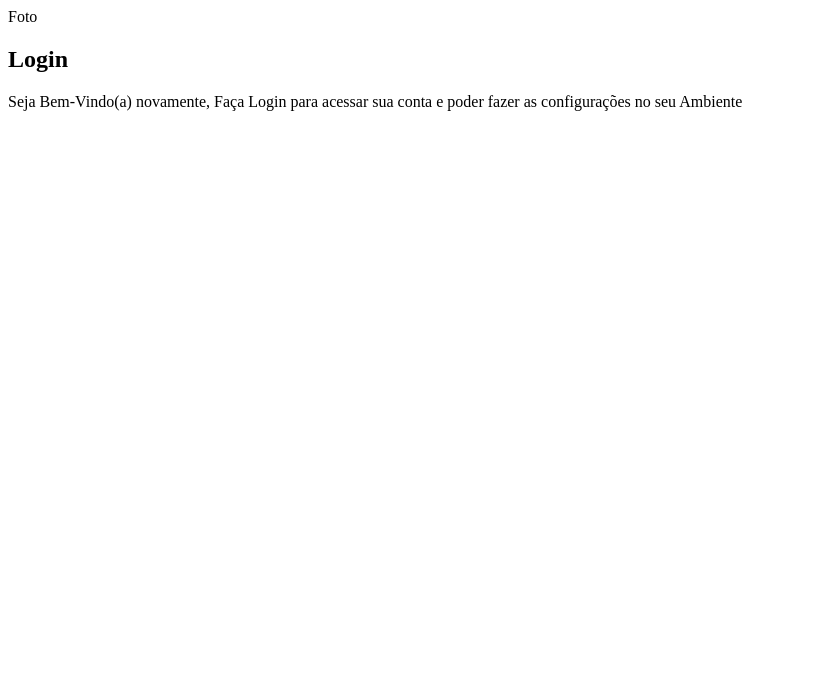
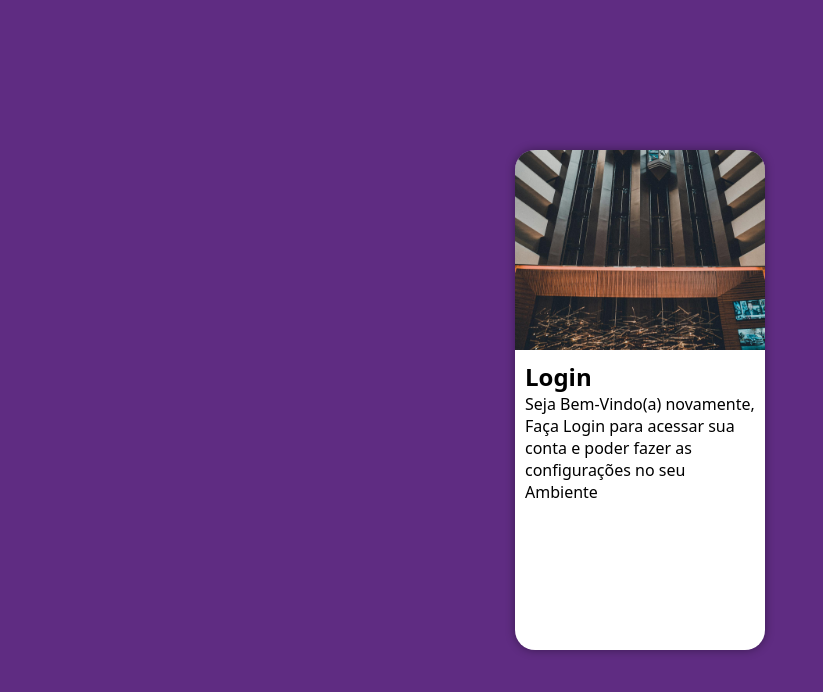
Before and after one commit to DevJulioRosa/Projeto-Login, a plain HTML site: page index.html in a window 1280 px wide. Shown: the whole page, without its empty margins (0-823 px from the left). Drawn offline with Linux system fonts and the light colour scheme.

Commit message:
Criação css

```diff
--- a/estilos/style.css
+++ b/estilos/style.css
@@ -6,3 +6,47 @@
     Verde: #49a09d
     Lilás: #5f2c82
 */
+
+*{
+    font-family: system-ui, -apple-system, BlinkMacSystemFont, 'Segoe UI', Roboto, Oxygen, Ubuntu, Cantarell, 'Open Sans', 'Helvetica Neue', sans-serif;
+    margin: 0px;
+    padding: 0px;
+    box-sizing: border-box;
+}
+
+body, html{
+    width: 100vw;
+    height: 100vh;
+    background-color: #5f2c82;
+}
+
+main{
+    position: relative;
+    width: 100vw;
+    height: 100vh;
+}
+
+section#login{
+    width: 250px;
+    height: 500px;
+    position: absolute;
+    top: 50%;
+    left: 50%;
+    transform: translate(-50%, -50%);
+    box-shadow: 0px 0px 10px rgba(0, 0, 0, 0.387);
+    border-radius: 20px;
+    background-color: white;
+    overflow: hidden;
+}
+
+section#login > div#imagem{
+    display: block;
+    height: 200px;
+    background: #5f2c82 url(../imagens/pexels-predio.jpg) left bottom no-repeat;
+    background-size: cover;
+}
+
+section#login > div#formulario{
+    display: block;
+    padding: 10px;
+}
--- a/index.html
+++ b/index.html
@@ -11,7 +11,7 @@
         <section id="login">
 
             <div id="imagem">
-                Foto
+                <!-- Adicionado a Imagem -->
             </div>
             <div id="formulario">
                 <h1>Login</h1>
```
